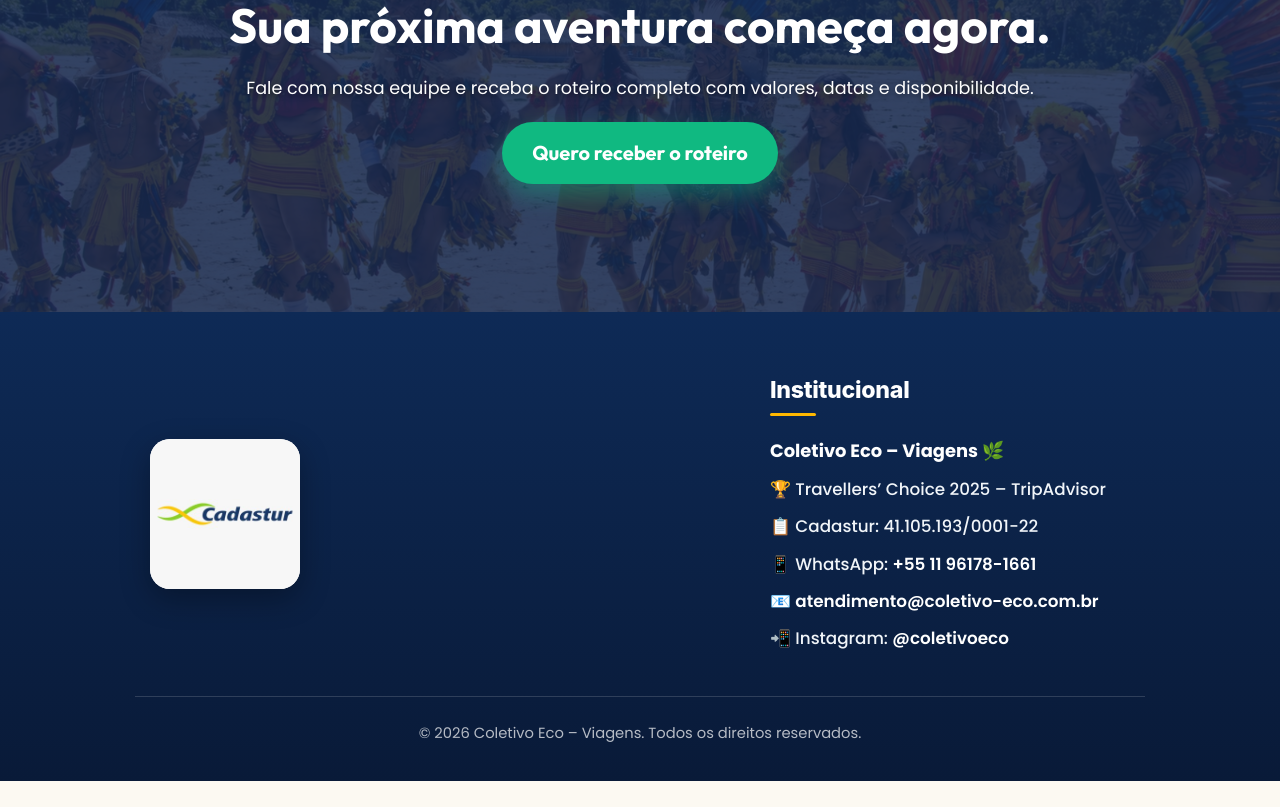
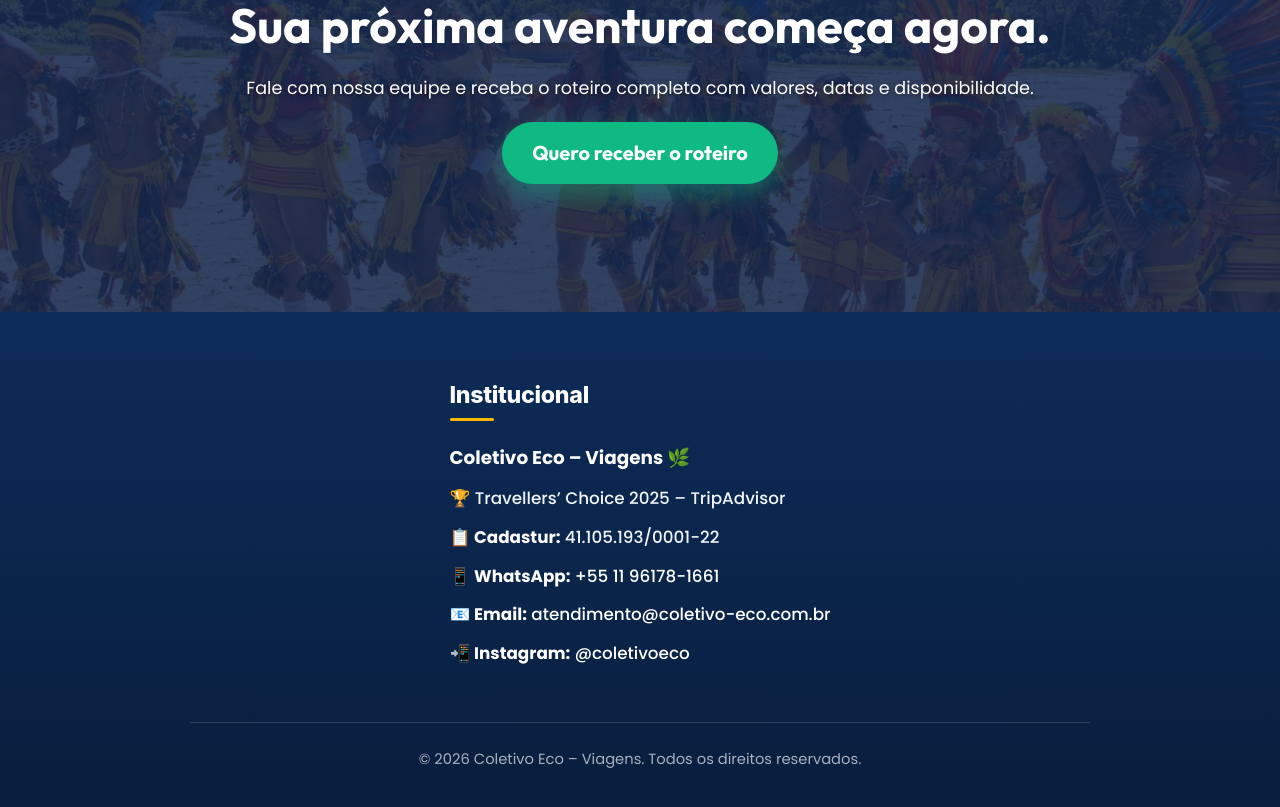
Before and after one commit to alvesvictor146/coletivo-eco, a React (Vite) app: page / in a window 1280 px wide. Shown: the part 8855-9662 px from the top of the page. Before the commit the page ends 9636 px from the top, so only its background shows below. Built offline with nearby package versions, Linux system fonts and the light colour scheme; no server answers; the database is empty.

Commit message:
style: alinhar rodape institucional exatamente como imagem de referencia

```diff
--- a/src/components/Footer.css
+++ b/src/components/Footer.css
@@ -44,9 +44,9 @@
 
 /* Footer Section */
 .footer-section {
-  background: linear-gradient(180deg, #0e2a56 0%, #091a38 100%);
+  background: linear-gradient(180deg, #0d2c58 0%, #091e3e 100%);
   color: var(--color-white);
-  padding: 65px 20px 35px;
+  padding: 70px 20px 35px;
   position: relative;
 }
 
@@ -54,62 +54,18 @@
   display: flex;
   flex-direction: column;
   align-items: center;
-  max-width: 1050px;
+  max-width: 1000px;
   margin: 0 auto;
   width: 100%;
 }
 
-/* Two-column layout: Cadastur on left, Letreiro on right */
-.footer-main-content {
-  display: flex;
-  justify-content: space-between;
-  align-items: center;
-  width: 100%;
-  gap: 40px;
-  padding: 0 15px;
-}
-
-.footer-cadastur-side {
-  flex: 1;
-  display: flex;
-  justify-content: flex-start;
-  align-items: center;
-}
-
-.footer-cadastur-card {
-  width: 150px;
-  height: 150px;
-  border-radius: 20px;
-  overflow: hidden;
-  background: #f8f9fa;
-  box-shadow: 0 10px 30px rgba(0, 0, 0, 0.3);
-  display: flex;
-  align-items: center;
-  justify-content: center;
-  transition: transform 0.3s ease, box-shadow 0.3s ease;
-}
-
-.footer-cadastur-card:hover {
-  transform: translateY(-4px) scale(1.03);
-  box-shadow: 0 14px 35px rgba(0, 0, 0, 0.4);
-}
-
-.footer-cadastur-img {
-  width: 100%;
-  height: 100%;
-  object-fit: cover;
-  display: block;
-}
-
-/* Institutional Box (adjusted to the right) */
+/* Institutional Box - Centered horizontally, left-aligned text */
 .footer-institutional-box {
-  display: flex;
+  display: inline-flex;
   flex-direction: column;
   align-items: flex-start;
   text-align: left;
-  width: auto;
-  min-width: 360px;
-  max-width: 500px;
+  margin: 0 auto;
 }
 
 .footer-institutional-title {
@@ -122,7 +78,7 @@
 }
 
 .footer-yellow-line {
-  width: 46px;
+  width: 44px;
   height: 3.5px;
   background-color: #ffb800;
   border-radius: 3px;
@@ -141,7 +97,7 @@
   display: flex;
   align-items: center;
   font-size: 1.05rem;
-  line-height: 1.5;
+  line-height: 1.6;
   color: #ffffff;
 }
 
@@ -151,17 +107,22 @@
   color: #f1f5f9;
 }
 
+.footer-label {
+  font-weight: 700;
+  color: #ffffff;
+}
+
 .footer-text.font-bold,
 .brand-name-item .footer-text {
   font-weight: 700;
-  font-size: 1.12rem;
+  font-size: 1.15rem;
   color: #ffffff;
 }
 
 .footer-link {
   color: #ffffff;
   text-decoration: none;
-  font-weight: 600;
+  font-weight: 500;
   transition: all 0.2s ease;
 }
 
@@ -174,36 +135,24 @@
 /* Bottom info */
 .footer-bottom-info {
   text-align: center;
-  margin-top: 45px;
+  margin-top: 55px;
   padding-top: 25px;
   border-top: 1px solid rgba(255, 255, 255, 0.15);
   width: 100%;
-  max-width: 1050px;
+  max-width: 900px;
 }
 
 .rights-line {
   font-size: 0.92rem;
-  color: rgba(255, 255, 255, 0.7);
+  color: rgba(255, 255, 255, 0.65);
   margin: 0;
 }
 
 /* Responsive adjustments */
-@media (max-width: 820px) {
-  .footer-main-content {
-    flex-direction: column;
-    align-items: center;
-    gap: 35px;
-  }
-
-  .footer-cadastur-side {
-    justify-content: center;
-  }
-
+@media (max-width: 768px) {
   .footer-institutional-box {
     align-items: center;
     text-align: center;
-    min-width: unset;
-    width: 100%;
   }
 
   .footer-institutional-title {
--- a/src/components/Footer.jsx
+++ b/src/components/Footer.jsx
@@ -30,17 +30,6 @@ const Footer = () => {
 
       <footer className="footer-section">
         <div className="container footer-container">
-          <div className="footer-main-content">
-            <div className="footer-cadastur-side">
-              <div className="footer-cadastur-card">
-                <img
-                  src={`${import.meta.env.BASE_URL}images/cadastur.jpg`}
-                  alt="Cadastur - Ministério do Turismo"
-                  className="footer-cadastur-img"
-                />
-              </div>
-            </div>
-
           <div className="footer-institutional-box">
             <h3 className="footer-institutional-title">Institucional</h3>
             <div className="footer-yellow-line"></div>
@@ -55,12 +44,14 @@ const Footer = () => {
               </div>
 
               <div className="footer-info-item">
-                  <span className="footer-text">📋 Cadastur: 41.105.193/0001-22</span>
+                <span className="footer-text">
+                  <strong className="footer-label">📋 Cadastur:</strong> 41.105.193/0001-22
+                </span>
               </div>
 
               <div className="footer-info-item">
                 <span className="footer-text">
-                    📱 WhatsApp:{' '}
+                  <strong className="footer-label">📱 WhatsApp:</strong>{' '}
                   <a
                     href="https://wa.me/5511961781661?text=Olá!%20Gostaria%20de%20falar%20com%20a%20equipe%20da%20Coletivo%20Eco."
                     target="_blank"
@@ -74,7 +65,7 @@ const Footer = () => {
 
               <div className="footer-info-item">
                 <span className="footer-text">
-                    📧{' '}
+                  <strong className="footer-label">📧 Email:</strong>{' '}
                   <a
                     href="mailto:atendimento@coletivo-eco.com.br"
                     className="footer-link"
@@ -86,7 +77,7 @@ const Footer = () => {
 
               <div className="footer-info-item">
                 <span className="footer-text">
-                    📲 Instagram:{' '}
+                  <strong className="footer-label">📲 Instagram:</strong>{' '}
                   <a
                     href="https://www.instagram.com/coletivoeco"
                     target="_blank"
@@ -96,7 +87,6 @@ const Footer = () => {
                     @coletivoeco
                   </a>
                 </span>
-                </div>
               </div>
             </div>
           </div>
```
Lines whose indentation alone changed are shown as unchanged.
